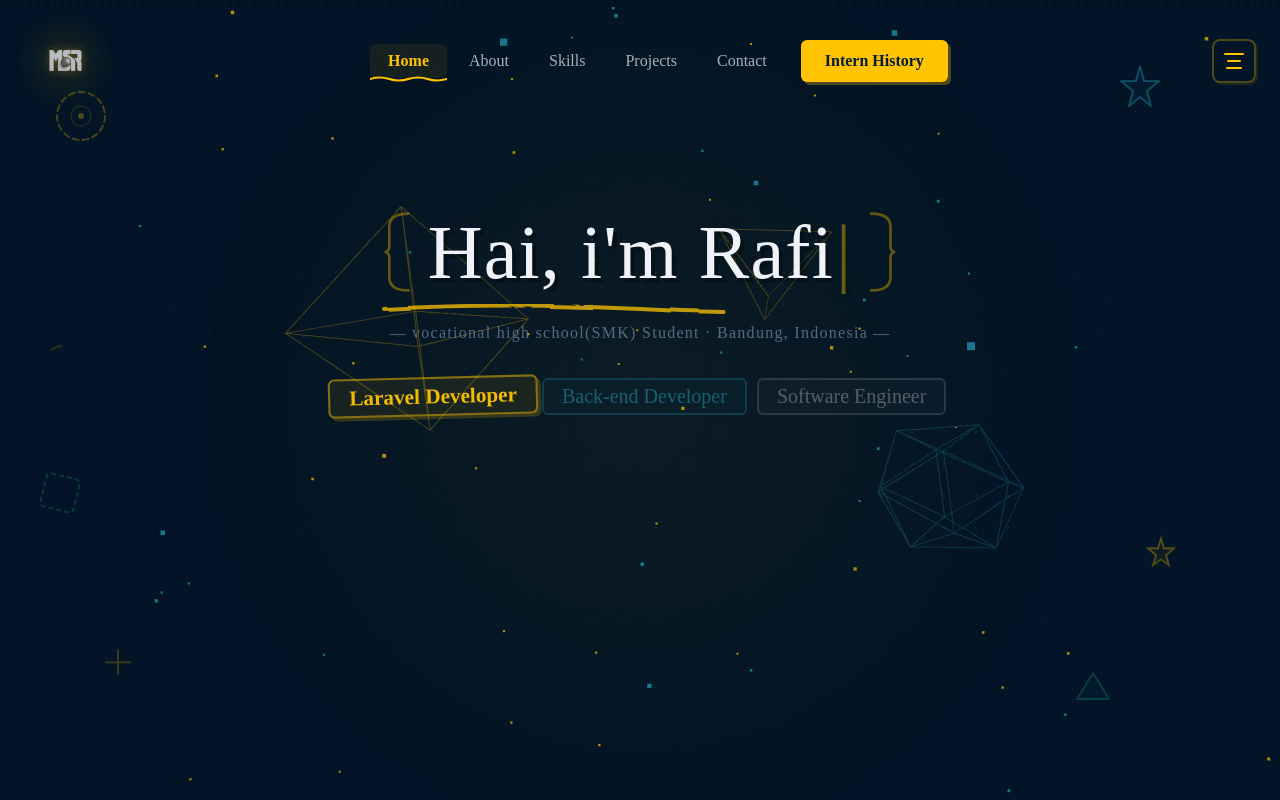
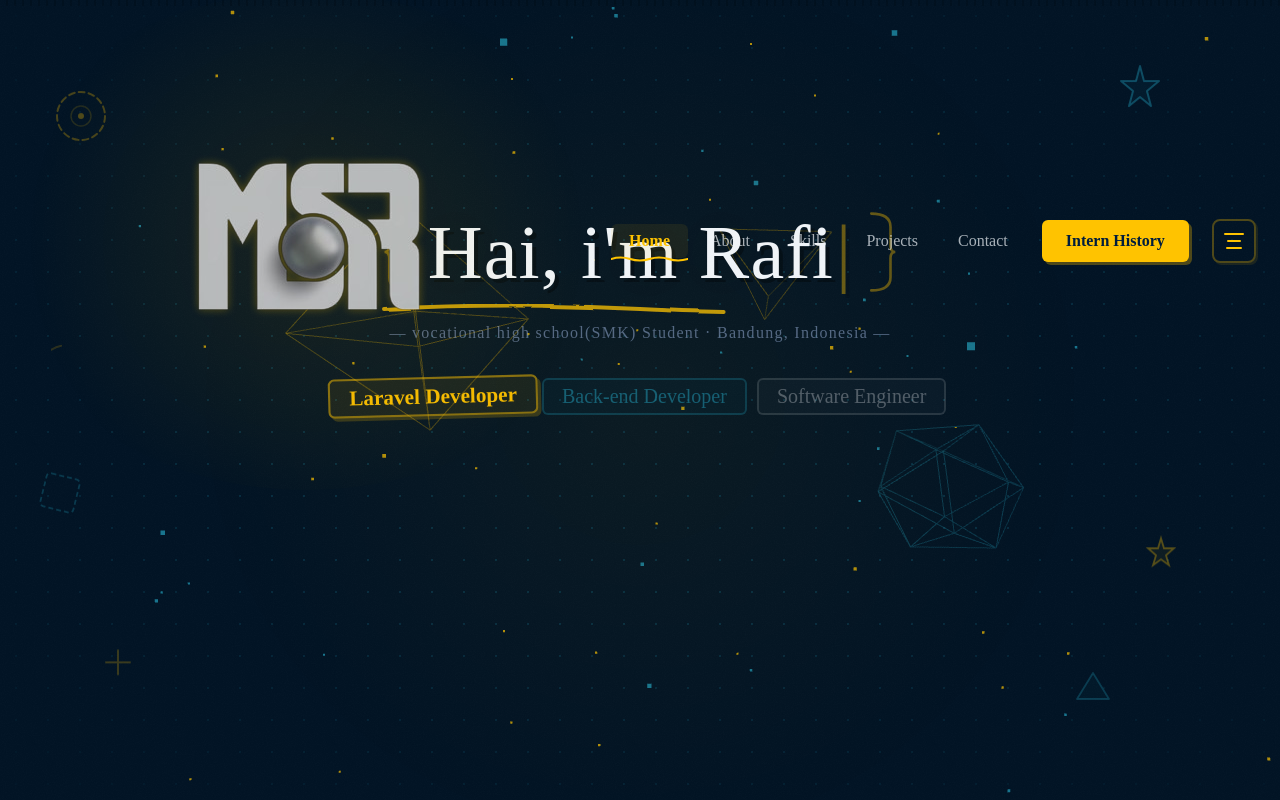
Before and after one commit to Asulll-edan/portfolio-rafi, a Next.js app: page / in a window 1280 px wide. Shown: the top 800 px of the page. Built offline with nearby package versions, Linux system fonts and the light colour scheme; a web font is replaced by a local one.

Commit message:
kata kata

```diff
--- a/src/components/Navbar.js
+++ b/src/components/Navbar.js
@@ -156,8 +156,8 @@ export default function Navbar() {
       src="/assets/images/msr.png"
       alt="MSR"
       style={{
-        width: '82px',
-height: '82px',
+       maxWidth: '100%',
+        height: 'auto',
         objectFit: 'contain',
       }}
     />
```
